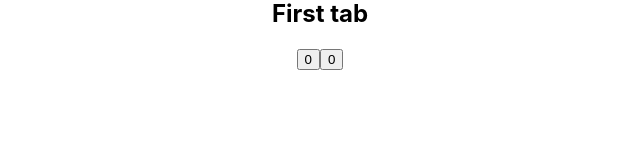
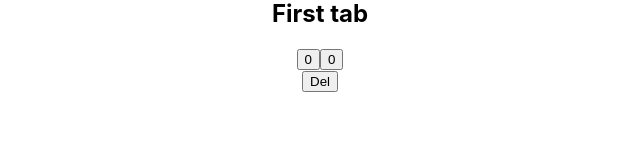
Before and after one commit to Dobuzi/Nooks, a React (Create React App) app: page / in a window 1280 px wide. Shown: the part 147-300 px from the top of the page, without its empty margins (320-960 px from the left). Built offline with nearby package versions, Linux system fonts and the light colour scheme.

Commit message:
useConfirm

```diff
--- a/src/App.js
+++ b/src/App.js
@@ -1,6 +1,6 @@
 import React from "react";
 import ReactDOM from "react-dom";
-import './App.css';
+import "./App.css";
 import { useEffect, useState } from "react";
 
 import useInput from "./useInput/useInput";
@@ -8,52 +8,82 @@ import useTabs from "./useTabs/useTabs";
 import useTitle from "./useTitle/index";
 import useClick from "./useClick/index";
 import useHover from "./useHover";
+import useConfirm from "./useConfirm";
 
 export default function App() {
-  const noAt = value => !value.includes("@");
+    const noAt = (value) => !value.includes("@");
     const name = useInput("Mr. ", noAt);
     const { currentItem, changeItem } = useTabs(0, tabs);
 
     const [number, setNumber] = useState(0);
     const [number_2, setNumber_2] = useState(0);
-  const handleNumber = () => { console.log(number) };
+    const handleNumber = () => {
+        console.log(number);
+    };
     useEffect(handleNumber, [number, number_2]);
 
-  const setLog = () => { console.log("hell-o") };
+    const setLog = () => {
+        console.log("hell-o");
+    };
     const logger = useClick(setLog);
 
-  const setLog2 = () => { console.log("hover") };
+    const setLog2 = () => {
+        console.log("hover");
+    };
     const hover = useHover(setLog2);
+
+    const MSG = "Are you sure?";
+
+    const delWorld = () => {
+        console.log("Delete the world!");
+    };
+
+    const letItbeWorld = () => {
+        console.log("Let it be!");
+    };
+
+    const confirmAction = useConfirm(MSG, delWorld, letItbeWorld);
 
     const titleUpdater = useTitle("Loading...");
     setTimeout(() => titleUpdater("Home"), 3000);
-  useEffect(() => { return () => titleUpdater})
+    useEffect(() => {
+        return () => titleUpdater;
+    });
     return (
         <div className="App">
             <h1 ref={logger}>Hello</h1>
             <input placeholder="Name" {...name} />
             <div>
-        {tabs.map((tab, index) => <button key={tab.id} onClick={() => changeItem(index)}>{tab.id}</button>)}
+                {tabs.map((tab, index) => (
+                    <button key={tab.id} onClick={() => changeItem(index)}>
+                        {tab.id}
+                    </button>
+                ))}
                 <h2 ref={hover}>{currentItem.content}</h2>
             </div>
             <div>
                 <button onClick={() => setNumber(number + 1)}>{number}</button>
-        <button onClick={() => setNumber_2(number_2 + 1)}>{number_2}</button>
+                <button onClick={() => setNumber_2(number_2 + 1)}>
+                    {number_2}
+                </button>
+            </div>
+            <div>
+                <button onClick={confirmAction}>Del</button>
             </div>
         </div>
     );
-};
+}
 
 const tabs = [
     {
         id: 1,
-    content: "First tab"
+        content: "First tab",
     },
     {
         id: 2,
-    content: "Second tab"
-  }
-]
+        content: "Second tab",
+    },
+];
 
 const rootElement = document.getElementById("root");
 ReactDOM.render(<App />, rootElement);
--- /dev/null
+++ b/src/useConfirm/index.js
@@ -0,0 +1 @@
+export { useConfirm as default } from "./useConfirm";
--- /dev/null
+++ b/src/useConfirm/useConfirm.js
@@ -0,0 +1,16 @@
+export const useConfirm = (message = "", onConfirm, onCancel) => {
+    if (!onConfirm || typeof onConfirm !== "function") {
+        return;
+    }
+    if (onCancel && typeof onConfirm !== "function") {
+        return;
+    }
+    const confirmAction = () => {
+        if (window.confirm(message)) {
+            onConfirm();
+        } else {
+            onCancel();
+        }
+    };
+    return confirmAction;
+};
```
Also changed, not shown: 1 other file (tests, documents, lock files or other folders). Lines whose indentation alone changed are shown as unchanged.
